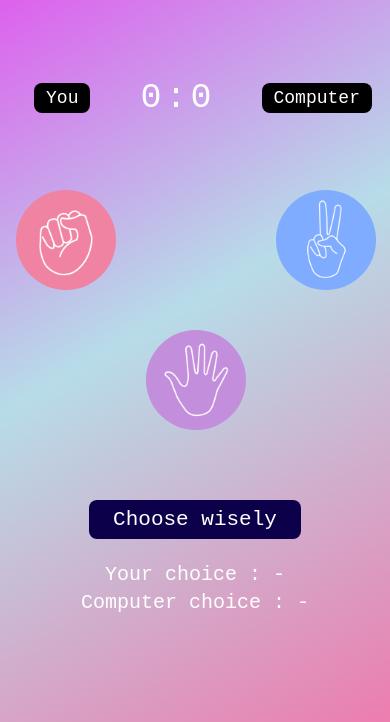
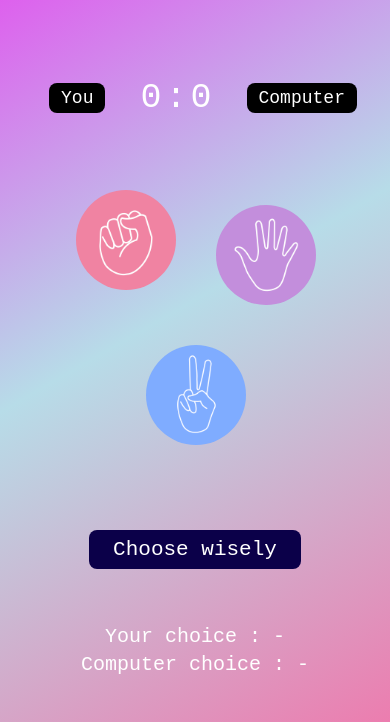
Before and after one commit to HarshAsnanigithub/rock-paper-scissors, a plain HTML site: page index.html in a window 390 px wide. Shown: the part 122-844 px from the top of the page. Drawn offline with Linux system fonts and the light colour scheme.

Commit message:
Update style.css

```diff
--- a/style.css
+++ b/style.css
@@ -40,7 +40,6 @@
     flex-wrap: wrap;
     justify-content: center;
     margin-bottom: 4rem;
-    /* flex-wrap: wrap; */
 }
 
 img {
@@ -128,7 +127,6 @@ img:hover {
     display: flex;
     align-items: center;
     justify-content: space-around;
-    margin-top: 2rem;
 }
 
 
@@ -139,8 +137,19 @@ img:hover {
         background: linear-gradient(150deg, #e93cef, #b7dce8, #ec7daf);
         height: 100vh;
     }
-    .fourth{
+
+    .fourth {
         flex-direction: column;
         gap: 5px;
+        margin-top: 4rem;
+    }
+
+    .choices {
+        height: 300px;
+        gap: 10px;
+    }
+
+    .two {
+        padding: 8px 35px;
     }
 }
```
